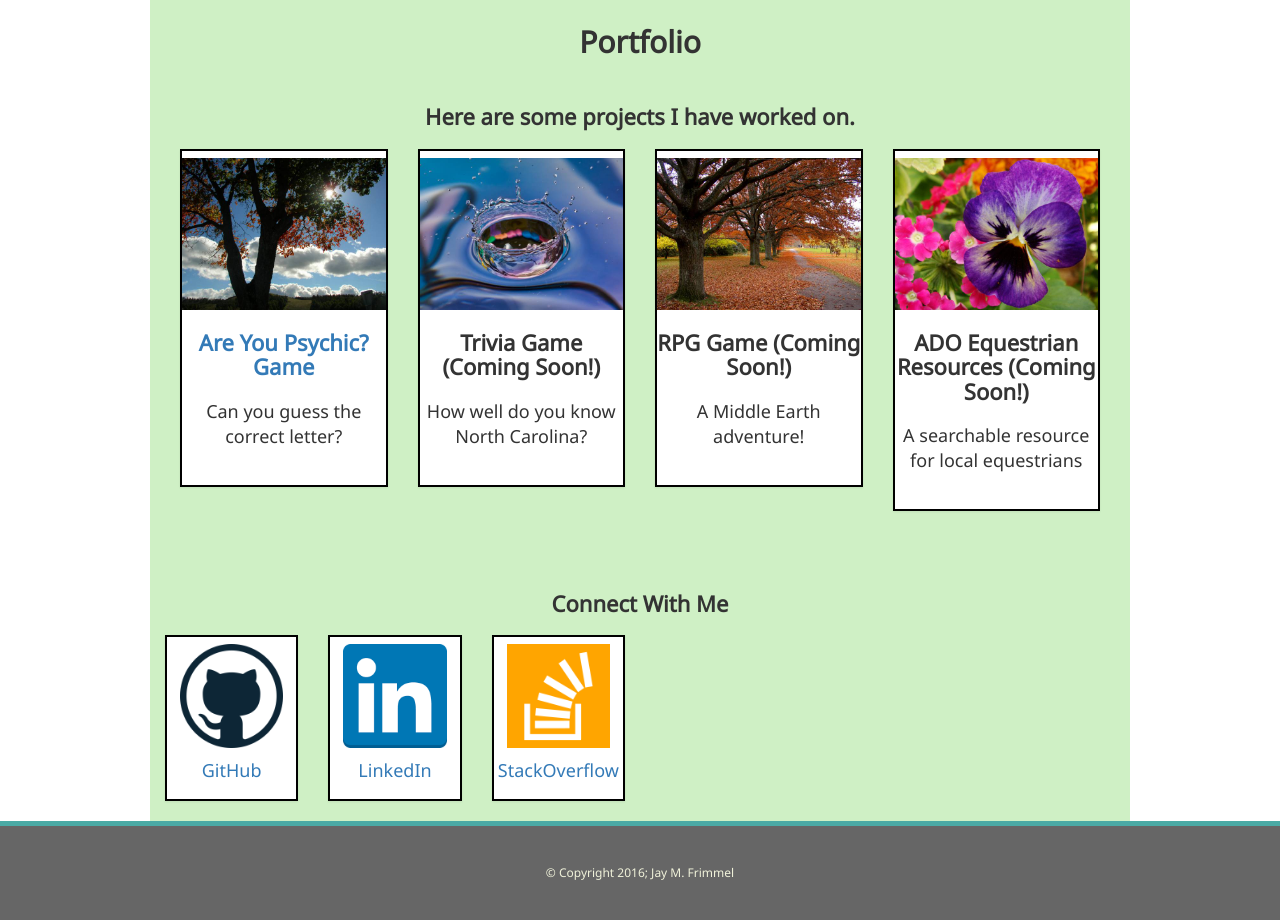
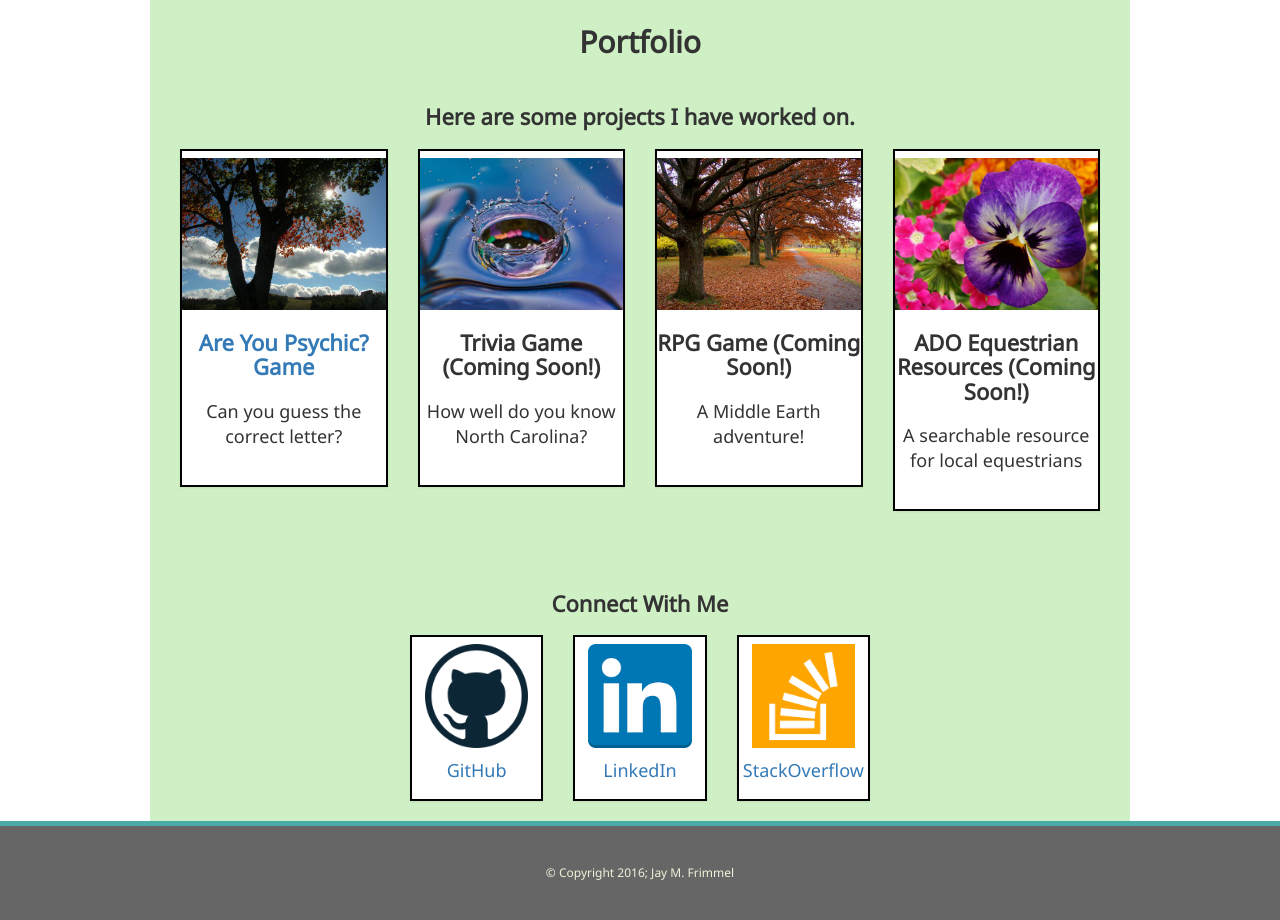
Before and after one commit to JayMFrimmel/portfolio-week2, a PHP site: page /portfolio.html in a window 1280 px wide. Shown: the part 324-1244 px from the top of the page. Run offline with PHP 8.4, Linux system fonts and the light colour scheme.

Commit message:
changed portfolio html and css

```diff
--- a/assignment2/assets/css/style.css
+++ b/assignment2/assets/css/style.css
@@ -52,6 +52,8 @@ h2, h3, h4 {
     height: 100%;
     margin-bottom: 10px;
 }
+
+
 /* footer */
 footer {
     background-color: #666666;
--- a/assignment2/portfolio.html
+++ b/assignment2/portfolio.html
@@ -96,7 +96,9 @@
 
 		<div class="sidebar">
 				<h2 class="text-center">Connect With Me</h2>
+
 					<div class="row">
+						<div class="col-md-3"></div>
 						<div class="col-md-2">
 							<div class="thumbnail">
 								<a href="https://github.com/JayMFrimmel">
@@ -113,8 +115,9 @@
 								<a href="http://stackoverflow.com/"><img src="assets/images/stackoverflow.png" class="img-responsive" alt="Responsive Image" style="width: 80%">StackOverflow</a>
 							</div>
 						</div>
+
+						<div class="col-md-3"></div>
 					</div>
-
 			</div>
 		</div>
 	</div>
```
